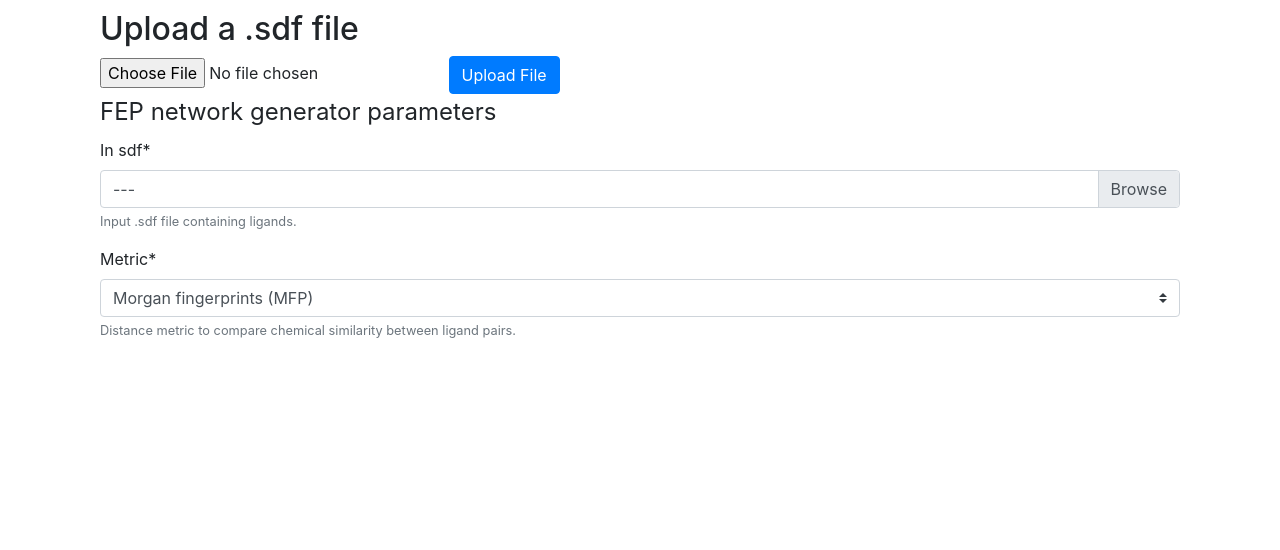
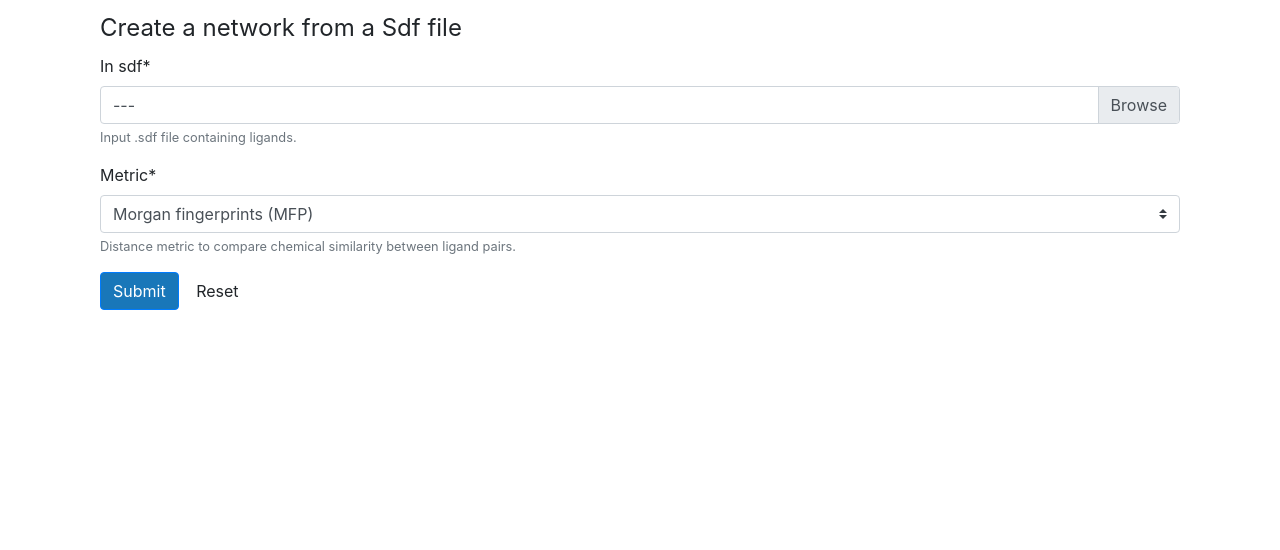
Before and after one commit to GPCR-ModSim/qfepweb, a Django app: page /ng/ in a window 1280 px wide. Shown: the part 59-609 px from the top of the page. Run offline with Django 3.2, Linux system fonts and the light colour scheme; some libraries are stand-ins or nearby versions.

Commit message:
Fixed the GeneratorForm view (plus some tests).

```diff
--- a/networkgen/forms.py
+++ b/networkgen/forms.py
@@ -1,5 +1,6 @@
 from crispy_forms.helper import FormHelper
-from crispy_forms.layout import (Div, Fieldset, Layout)
+from crispy_forms.layout import (ButtonHolder, Div, Fieldset, Layout, Submit,
+                                 Reset)
 from django.forms import ModelForm
 from networkgen.models import Generator
 from django import forms
@@ -13,11 +14,14 @@ class GeneratorForm(ModelForm):
         self.helper.form_action = ''
         self.helper.layout = Layout(
             Fieldset(
-                "FEP network generator parameters",
+                "Create a network from a Sdf file",
                 Div(
                     Div("in_sdf", css_class="col-sm-12"),
                     Div("metric", css_class="col-sm-12"),
-                    css_class="row")))
+                    css_class="row")),
+            ButtonHolder(
+                Submit("submit", "Submit", css_class="bg-cp1"),
+                Reset("reset", "Reset")))
 
     class Meta:
         """Set the basic config for the FEP network form."""
--- a/networkgen/templates/networkgen/generator_form.html
+++ b/networkgen/templates/networkgen/generator_form.html
@@ -1,11 +1,6 @@
 {% extends "base.html" %}
 {% load crispy_forms_tags %}
+
 {% block content %}
-<h2>Upload a .sdf file</h2>
-<form method="post" enctype="multipart/form-data">
-{% csrf_token %}
-<input type="file", name="in_sdf">
-<button type="submit" class="btn btn-primary">Upload File</button>
-{% crispy form %}
-</form>
+ {% crispy form %}
 {% endblock content %}
--- a/networkgen/urls.py
+++ b/networkgen/urls.py
@@ -2,7 +2,7 @@ from django.urls import path
 from . import views as v
 app_name = "networkgen"
 urlpatterns = [
-    path("", v.GeneratorView.as_view(), name="home"),
+    path("", v.GeneratorView.as_view(), name="create"),
     path("detail/<uuid:pk>", v.GeneratorDetailView.as_view(), name="detail"),
     path("display/", v.NetworkGen.as_view(), name="index"),
     path('display/data/graph.json', v.NetworkData.as_view(), name='data')
```
Also changed, not shown: networkgen/test_views.py (+15 -1 lines), networkgen/views.py (line endings or trailing spaces).
